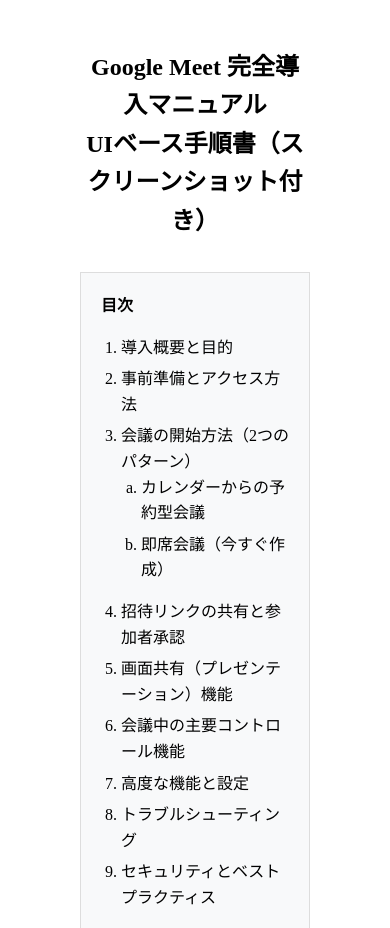
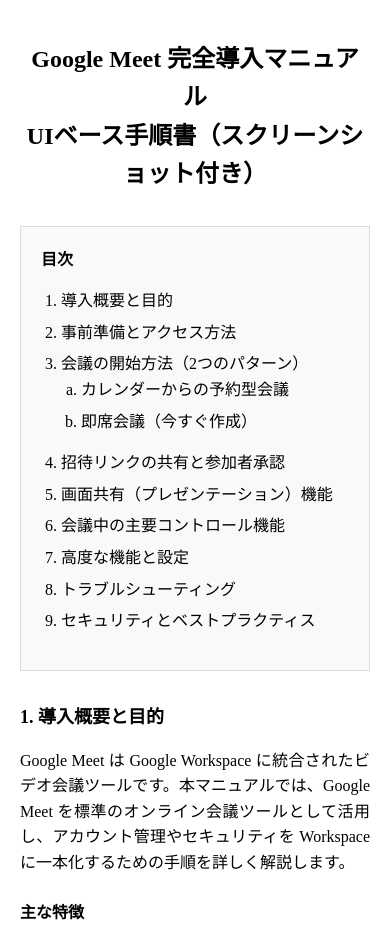
Before and after one commit to sekiguchimend/google_meet_document, a plain HTML site: page index.html in a window 390 px wide. Shown: the top 928 px of the page. Drawn offline with Linux system fonts and the light colour scheme.

Commit message:
最終調整いたしました

```diff
--- a/styles.css
+++ b/styles.css
@@ -145,3 +145,9 @@
             padding: 2px 4px;
             border-radius: 3px;
         }
+
+@media (max-width: 600px) {
+  body {
+    padding: 24px 20px; /* 上下24px, 左右20px に薄く */
+  }
+}
```
